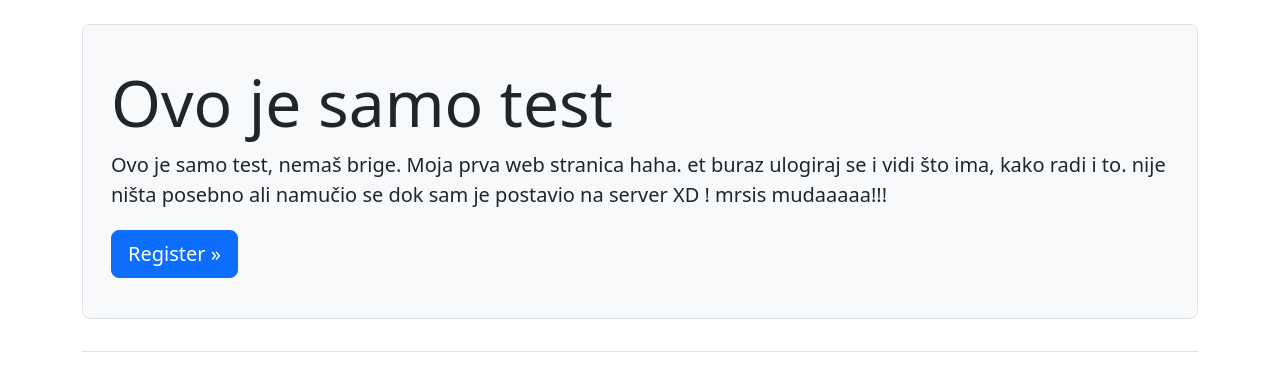
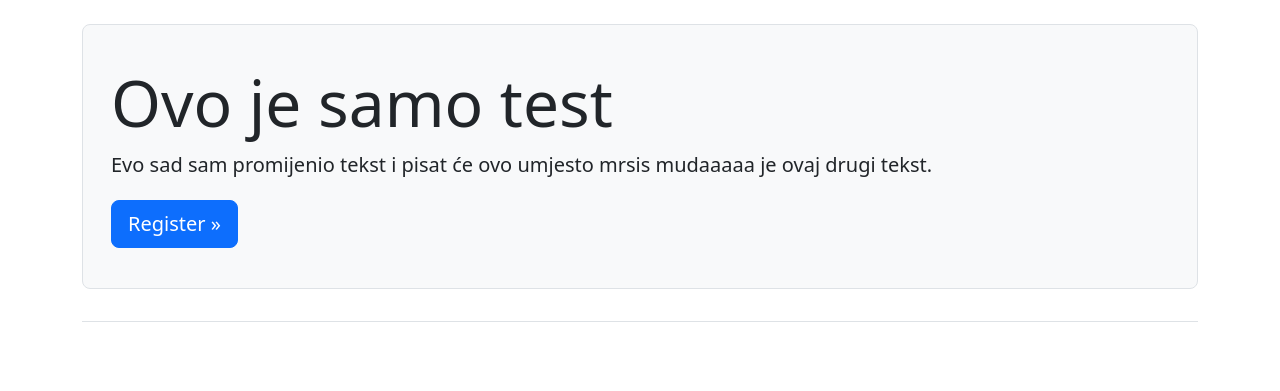
Before and after one commit to PaxTecum37/learning_log, a Django app: template learning_logs/templates/learning_logs/index.html in a window 1280 px wide. Shown: the part 58-449 px from the top of the page. Run offline with Django 5.2, Linux system fonts and the light colour scheme; the template is opened without the code that fills it, so the values that code supplies are empty; some libraries are stand-ins or nearby versions.

Commit message:
novi tekst2

```diff
--- a/learning_logs/templates/learning_logs/index.html
+++ b/learning_logs/templates/learning_logs/index.html
@@ -5,12 +5,8 @@
     <div class="container-fluid py-4">
       <h1 class="display-3">Ovo je samo test</h1>
 
-      <p class="lead">Ovo je samo test, nemaš brige.
-        Moja prva web stranica haha. et buraz ulogiraj se i vidi što ima,
-        kako radi i to. nije ništa posebno ali namučio se
-        dok sam je postavio na server XD !
-
-        mrsis mudaaaaa!!!
+      <p class="lead">Evo sad sam promijenio tekst i pisat će ovo
+        umjesto mrsis mudaaaaa je ovaj drugi tekst.
       </p>
 
       <a class="btn btn-primary btn-lg mt-1"
```
